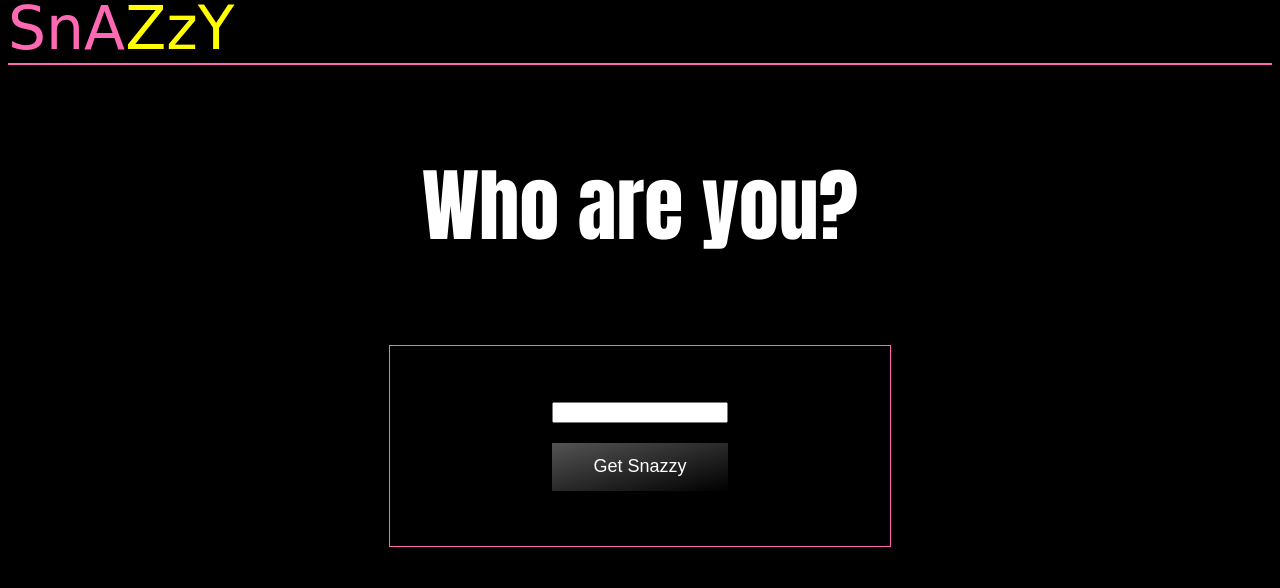
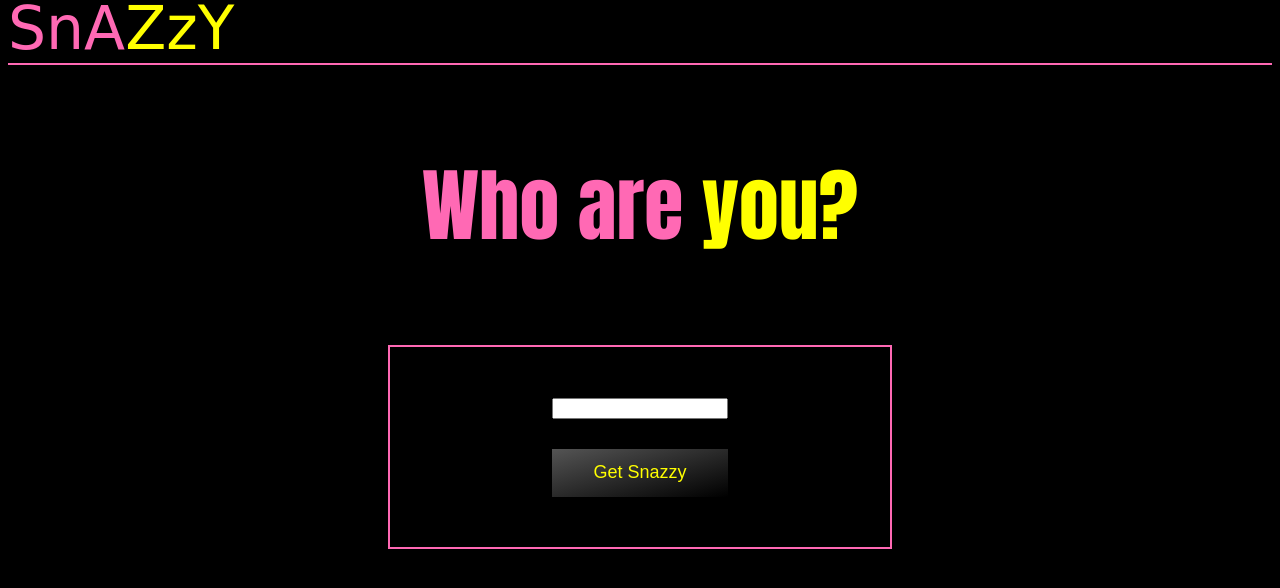
Before and after one commit to JordanGlanfield/snazzy, a React (Vite) app in the folder frontend/: page / in a window 1280 px wide. Shown: the top 588 px of the page. Built offline with nearby package versions, Linux system fonts and the light colour scheme.

Commit message:
recolour login page

```diff
--- a/frontend/src/components/Button/Button.module.css
+++ b/frontend/src/components/Button/Button.module.css
@@ -1,5 +1,5 @@
 .button {
-    color: white;
+    color: yellow;
     border: 2px none black;
     font-weight: 400;
     transition: border-color 0.3s, filter 0.3s, background-image 0.3s, font-weight 0.3s;
--- a/frontend/src/pages/Login/Login.jsx
+++ b/frontend/src/pages/Login/Login.jsx
@@ -8,7 +8,7 @@ function Login() {
 
     return (
         <>
-            <p className={styles.title}>Who are you?</p>
+            <p className={styles.title}><span className={styles.pink}>Who are</span> <span className={styles.yellow}>you?</span></p>
             <div className={styles.loginBox}>
                 <div className={styles.fieldWrapper}>
                     <input className={styles.usernameInput} type={'text'} />
--- a/frontend/src/pages/Login/Login.module.css
+++ b/frontend/src/pages/Login/Login.module.css
@@ -2,6 +2,14 @@
     font-size: 80px;
     font-family: "Anton Regular", sans-serif;
     text-align: center;
+}
+
+.pink {
+    color: hotpink;
+}
+
+.yellow {
+    color: yellow;
 }
 
 .loginBox {
@@ -10,14 +18,14 @@
     align-items: center;
     max-width: 500px;
     height: 200px;
-    border: 1px solid hotpink;
+    border: 2px solid hotpink;
     margin: 20px auto;
 }
 
 .fieldWrapper {
     display: flex;
     flex-direction: column;
-    gap: 20px;
+    gap: 30px;
 }
 
 .usernameInput {
```
